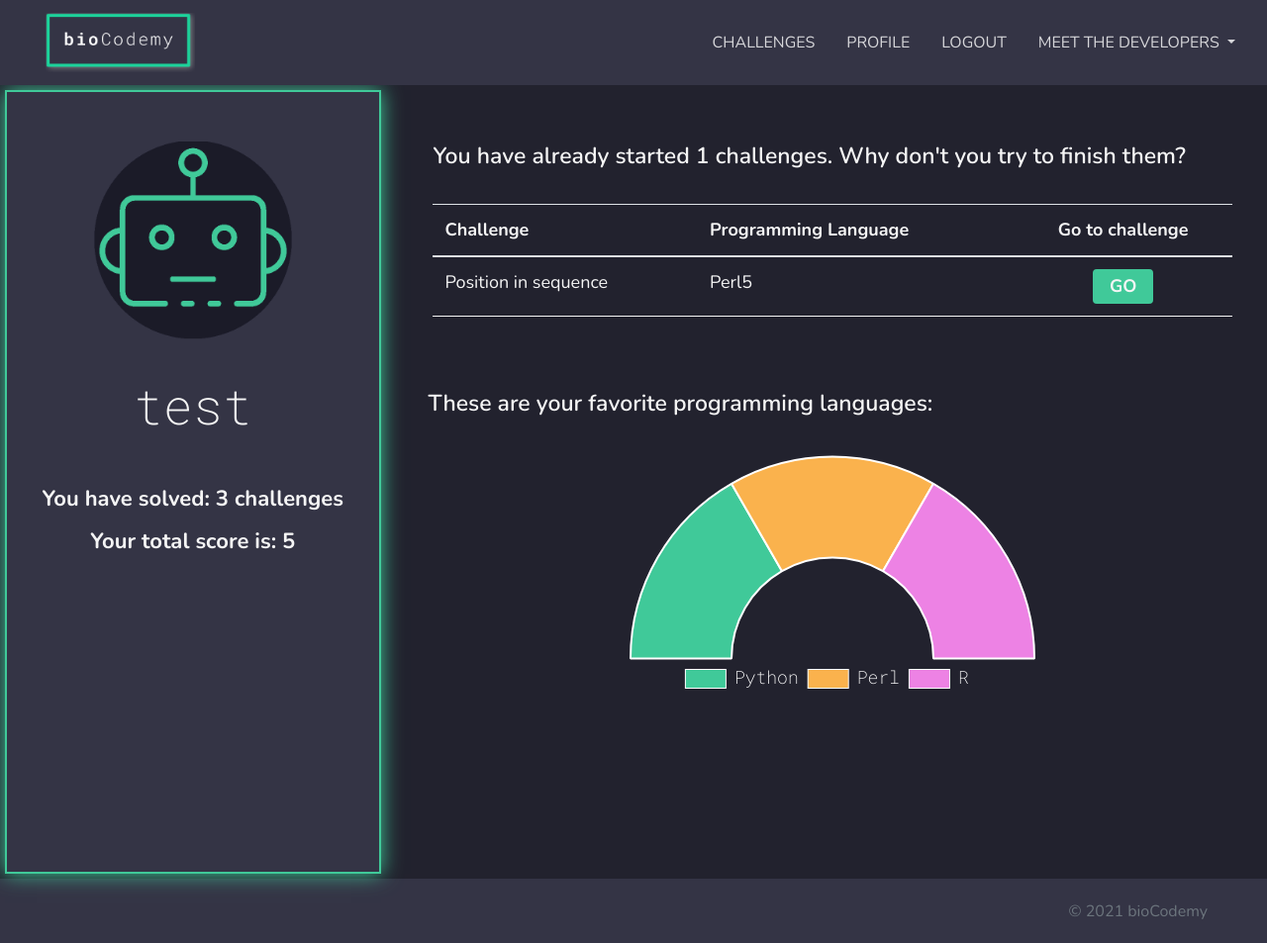
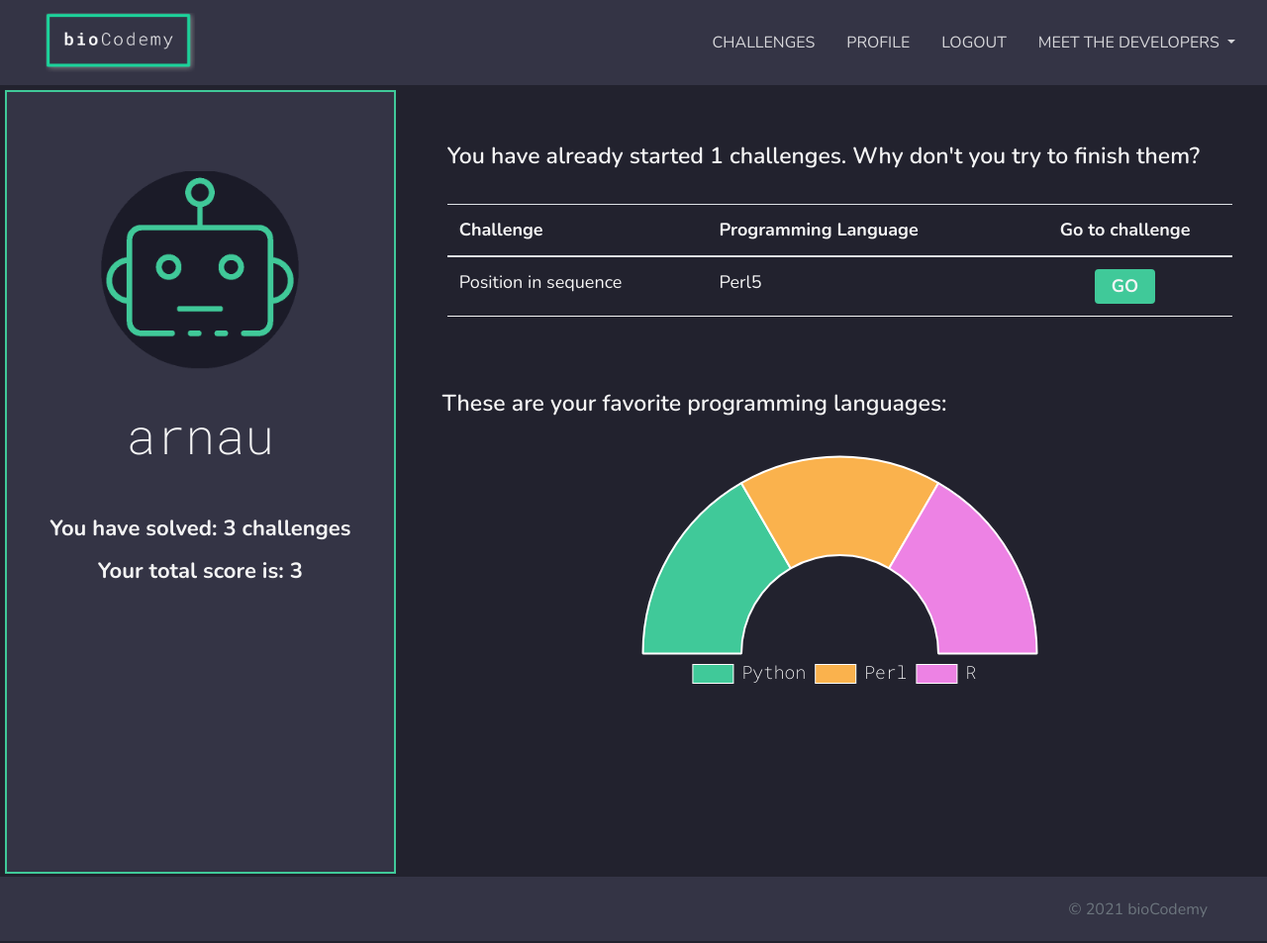
Before and after one commit to aitortxo10/DBW_project, a Flask app: page /profile in a window 1280 px wide. Shown: the whole page at 99% size. Run offline with Flask 2, Linux system fonts and the light colour scheme; a user stored in the database is signed in; data comes from the database, SQL or seed files in the repository; some libraries are stand-ins or nearby versions.

Commit message:
Finished profile

```diff
--- a/project/static/index.css
+++ b/project/static/index.css
@@ -132,7 +132,6 @@ button:hover {
 
 #profile_fill{
   padding-left: 0;
-  height: 100%;
 }
 
 .footer {
@@ -270,25 +269,17 @@ button:hover {
 /* Profile */
 
 #sidebar{
-  padding: 30px;
-  margin: 5px;
-  width: 30%;
-  min-height: 99%;
-  float: left;
   background-color: #343445;
+  height:99%;
+  margin: 5px 2px 2px 5px;
   border-style: solid;
   border-width: 2px;
   border-color: #40c999;
-  box-shadow: 0 0 20px #40c999;
-  display: flex;
-  flex-wrap: wrap;
-  justify-content: center;
 }
 
 #content_column{
-  position: fixed;
-  max-width: 30%;
-  padding: 20px 15px 0 15px;
+  padding-top: 80px;
+
 }
 
 .img-container {
@@ -330,8 +321,6 @@ button:hover {
 }
 
 #mainbox{
-  width: 67%;
-  float: right;
   margin-top: 35px;
 }
 
@@ -370,8 +359,11 @@ button:hover {
 }
 
 @media screen and (max-width: 800px) {
-  .column {
+  #columna {
     width: 100% !important;
+    flex: none !important;
+    max-width: 100% !important;
+    padding-right: 5px;
   }
 
   #sidebar{
@@ -381,6 +373,13 @@ button:hover {
   #mainbox{
     margin-top: 0;
     min-height: 40%;
+    flex: none !important;
+    max-width: 100% !important;
+    padding-right: 5px;
+  }
+
+  #pending_challenges{
+    max-width: 100% !important;
   }
 
   #content_column{
--- a/project/templates/profile.html
+++ b/project/templates/profile.html
@@ -2,30 +2,34 @@
 
 {% block content %}
 
-<div class="container-fluid" id="profile_fill">
+<div class="container-fluid h-100" id="profile_fill">
+    <div class="row h-100" style="overflow: auto"">
 
-      <div id="sidebar" class="column">
-        <div id="content_column" class="column">
+      <div class="col-4 left" id="columna" style="justify-content: center">
+
+          <div id="sidebar">
+            <div id="content_column">
 
             <div class="img-container">
-            <img src="{{ url_for('static', filename='profile.png') }}" alt=""/>
+              <img src="/static/profile.png" alt="">
             </div>
 
             <div class="info_container">
 
-            <div id="name_profile">{{ name }}</div>
+              <div id="name_profile">arnau</div>
 
               <ul class="no-bullets">
-              <li>You have solved: {{ total_solved }} challenges</li>
-              <li>Your total score is: {{ total_score }}</li>
+                <li>You have solved: 3 challenges</li>
+                <li>Your total score is: 3</li>
               </ul>
 
             </div>
 
           </div>
         </div>
+      </div>
 
-      <div id="mainbox" class="column">
+      <div id="mainbox" class="col-8 right" id="columna">
 
         {% with messages = get_flashed_messages() %}
         {% if messages %}
@@ -73,7 +77,7 @@
         </div>
 
         {% if not (r_data == 0 and perl_data == 0 and python_data == 0) %}
-        <div class="container" style="margin-top: 35px; margin-bottom: 70px">
+        <div class="container" style="margin-top: 35px; margin-bottom: 50px">
 
           <div id="pending_title" style="padding-bottom: 35px">
             These are your favorite programming languages:
@@ -83,6 +87,7 @@
         </div>
         {% endif %}
 
+      </div>
     </div>
 
   <script src="{{ url_for('static', filename='Chart.min.js') }}"></script>
@@ -121,14 +126,7 @@
   </script>
 
   <script>
-    (window).scroll(function (event) {
-      var windowTop = $(this).scrollTop();
-      if (windowTop >= $(".footer").offset().top) {
-          $("#content_column").addClass("fixed");
-      } else {
-          $("#content_column").removeClass("fixed");
-      }
-    });
+    window.addEventListener('resize', function () { doughnut_chart.resize() })
   </script>
 
 </div>
```
Lines whose indentation alone changed are shown as unchanged.
